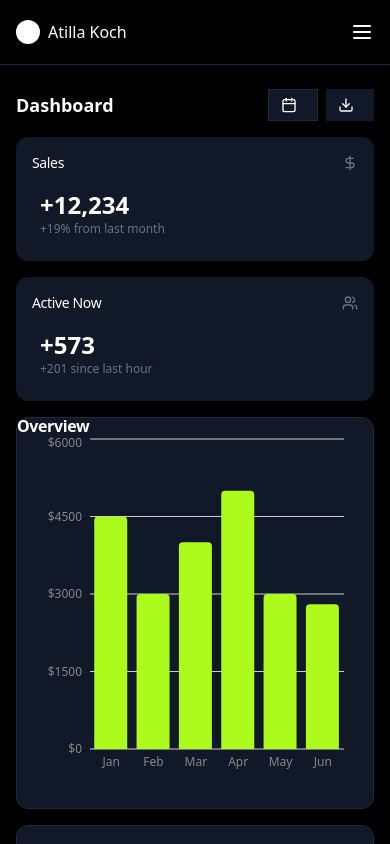
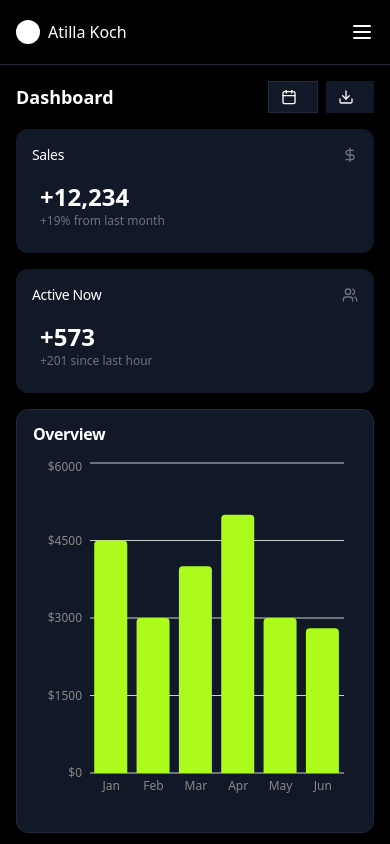
Before and after one commit to peterkessibu/lorem-colors, a Next.js app: page /mockup in a window 390 px wide. Shown: the top 844 px of the page. Built offline with nearby package versions, Linux system fonts and the light colour scheme.

Commit message:
Making it responsive

```diff
--- a/app/mockup/page.js
+++ b/app/mockup/page.js
@@ -53,7 +53,7 @@ export default function Dashboard() {
                     </div>
                 </div>
             </header>
-            <main className="flex-1 space-y-4 p-4 md:p-8 pt-6">
+            <main className="flex-1 space-y-4 p-4 md:p-6">
                 <div className="flex items-center justify-between">
                     <h1 className="text-lg md:text-xl font-bold">Dashboard</h1>
                     <div className="flex items-center space-x-2">
@@ -84,7 +84,7 @@ export default function Dashboard() {
                     </div>
                     <div className="grid gap-4 md:grid-cols-2 lg:grid-cols-7">
                         <Card className="col-span-7 lg:col-span-4 bg-gray-900 border-gray-800 text-white">
-                            <div>
+                            <div className="p-4">
                                 <CardTitle>Overview</CardTitle>
                             </div>
                             <CardContent className="pl-2">
```
